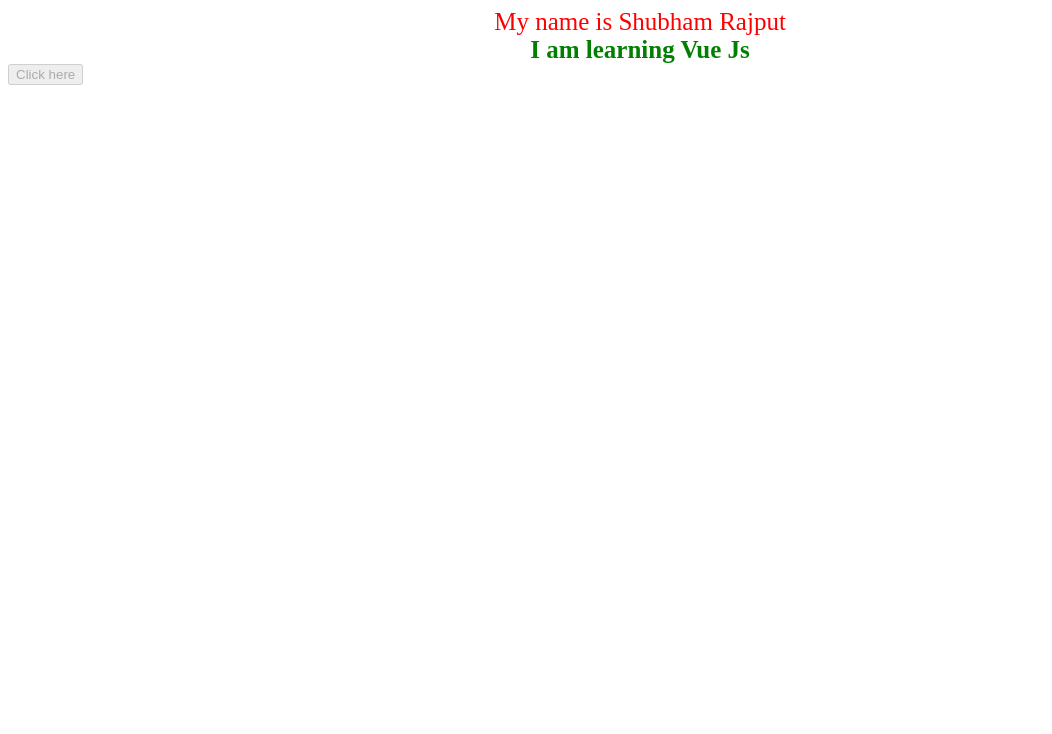
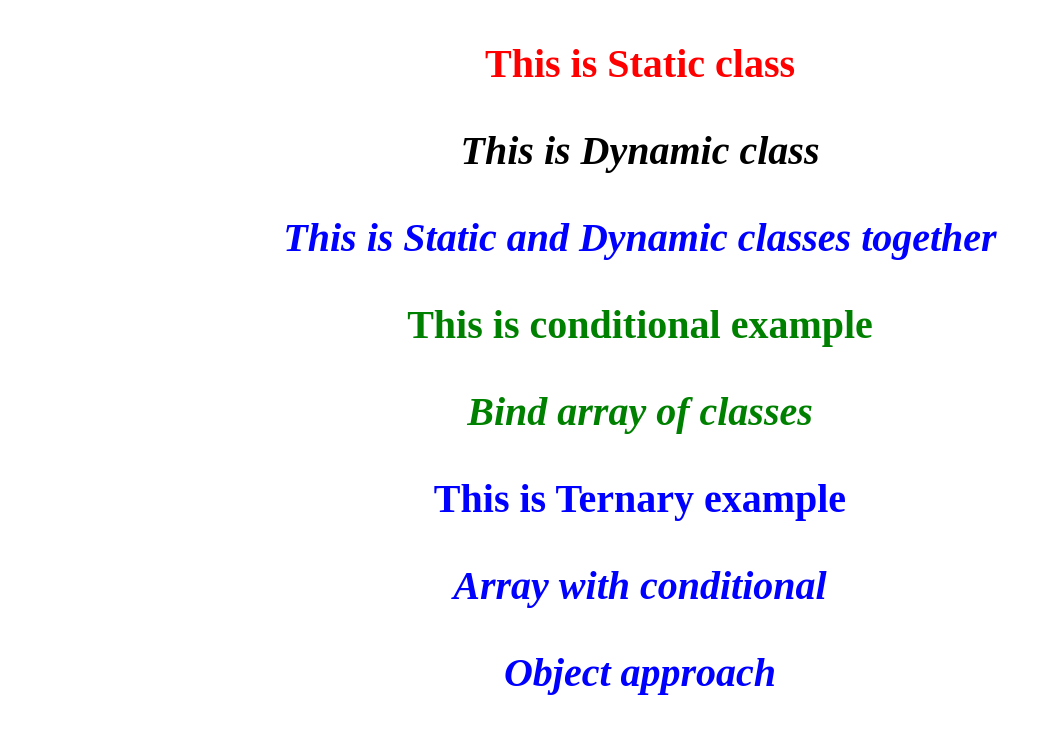
Before and after one commit to GeekShubhamRajput/Vue-JS, a Vue app: page / in a window 1280 px wide. Shown: the top 734 px of the page, without its empty margins (0-1052 px from the left). Built offline with nearby package versions, Linux system fonts and the light colour scheme.

Commit message:
Bind Classes with possible approach

```diff
--- /dev/null
+++ b/src/BindClass.vue
@@ -0,0 +1,46 @@
+<!--
+  1. Static class
+  2. Dynamic class
+  3. Static and dynamic class
+  4. Simple condition
+  5. Ternary operator
+  6. Conditional
+  7. Array
+  8. Object approach
+ -->
+
+<template>
+  <p class="danger"> This is Static class</p>
+  <p v-bind:class="myClass"> This is Dynamic class </p>
+  <p class="primary" v-bind:class="myClass"> This is Static and Dynamic classes together </p>
+  <p v-bind:class="isSoldOut && 'success'"> This is conditional example </p>
+  <p v-bind:class='["italicText", "success"]'> Bind array of classes </p>
+  <p v-bind:class="isSoldOut ? 'primary' : 'danger'"> This is Ternary example </p>
+  <p v-bind:class='[ isSoldOut && "italicText", isSoldOut ? "primary" : "danger"]'> Array with conditional </p>
+  <p v-bind:class='{
+    "italicText": isSoldOut ,
+    "primary": isSoldOut,
+    "danger": !isSoldOut,
+  }'
+  > Object approach </p>
+</template>
+
+<script>
+  export default{
+    name: 'BindClass',
+    data(){
+      return{
+        isSoldOut: true,
+        myClass: 'italicText',
+      };
+    },
+  };
+</script>
+
+<style>
+  #app{ text-align: center; font-weight: bold; font-size: 40px;}
+  .danger{ color: red; }
+  .success{ color: green; }
+  .primary{ color: blue; }
+  .italicText{ font-style: italic; }
+</style>
--- a/src/main.js
+++ b/src/main.js
@@ -1,4 +1,4 @@
 import { createApp } from 'vue'
-import App from './BindAttribute.vue'
+import App from './BindClass.vue'
 
 createApp(App).mount('#app')
```
